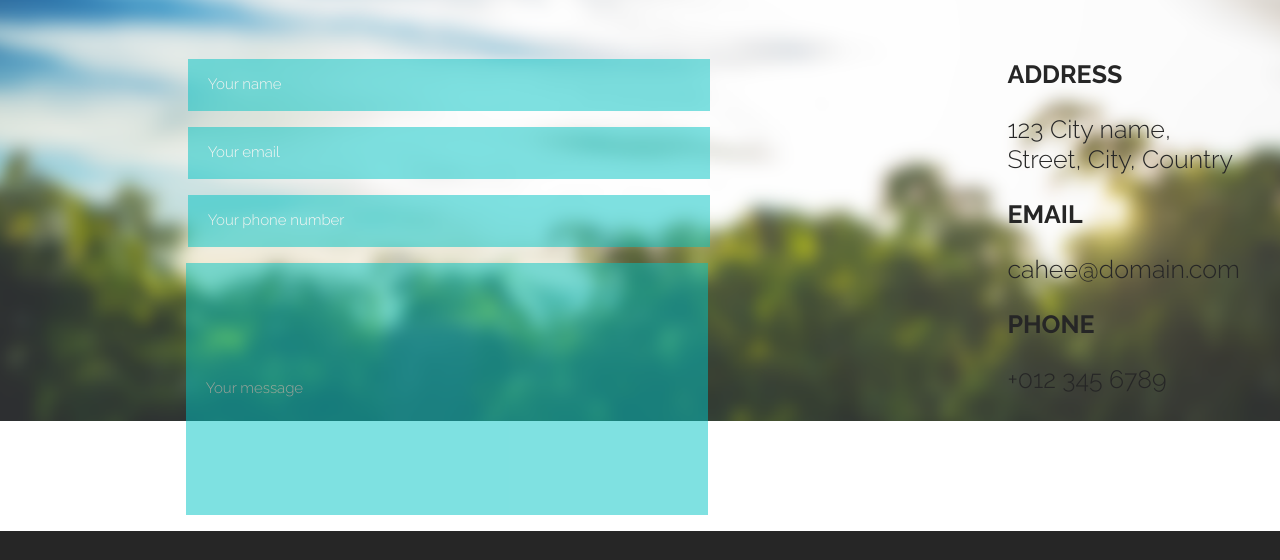
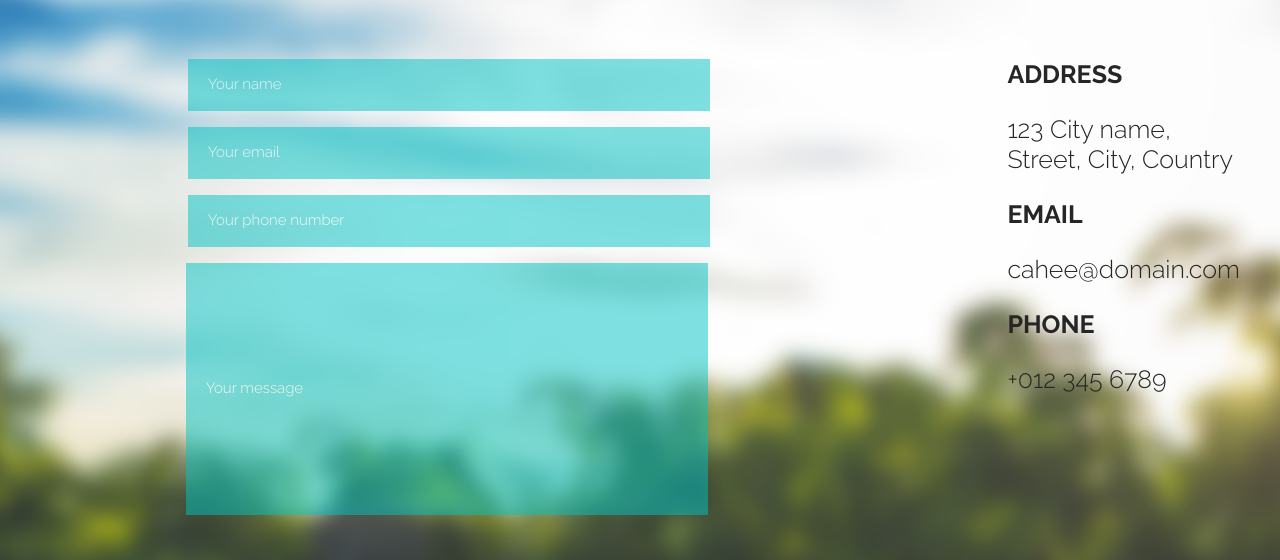
Before and after one commit to vzvenygor/cahee, a plain HTML site: page index.html in a window 1280 px wide. Shown: the part 1729-2289 px from the top of the page. Drawn offline with Linux system fonts and the light colour scheme.

Commit message:
Fix background in Contact section

```diff
--- a/css/contact.css
+++ b/css/contact.css
@@ -5,8 +5,8 @@
 .section__contact {
     width: 100%;
     text-align: center;
-    background: url(../assets/img/section7-background.png) no-repeat;
-    background-size: 100%;
+    background: url(../assets/img/section7-background.png) center no-repeat;
+    background-size: cover;
     color: #262626;
     font-family: "Raleway", sans-serif;
 }
@@ -45,7 +45,6 @@
     opacity: 50%;
     outline: 0;
     padding-left: 20px;
-
 }
 
 .input::-webkit-input-placeholder {
@@ -61,7 +60,7 @@
 
 .input__textarea {
     height: 250px;
-    /* margin-bottom: 120px; */
+    margin-bottom: 120px;
 }
 
 .input__textarea:focus {
```
